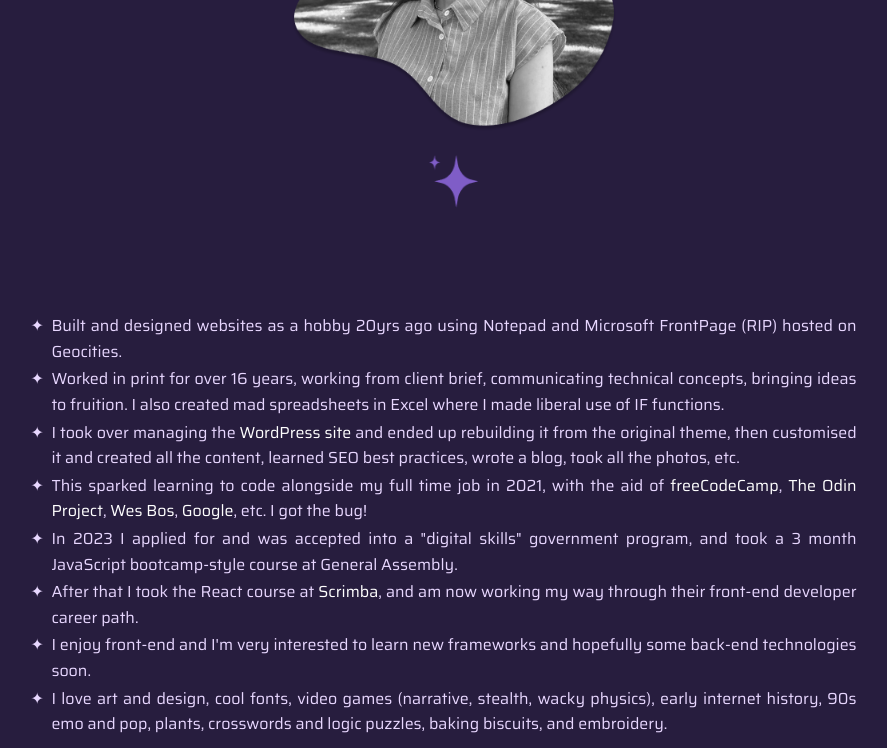
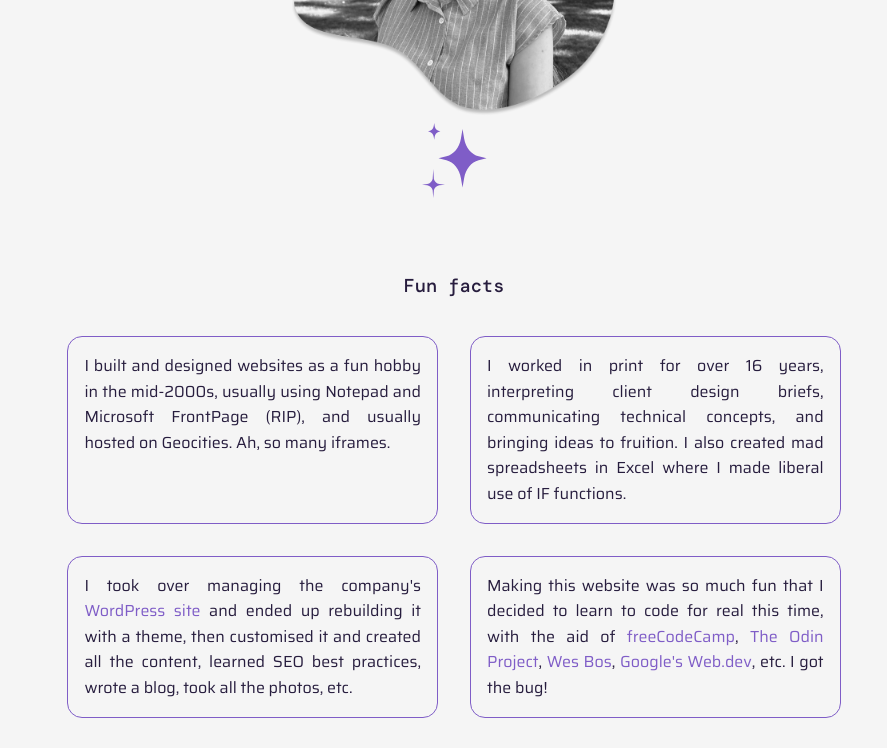
Before and after one commit to mchlol/portfolio-23, a React (Vite) app: page /about in a window 1280 px wide. Shown: the part 380-1128 px from the top of the page, without its empty margins (186-1073 px from the left). Built offline with nearby package versions, Linux system fonts and the light colour scheme.

Commit message:
restyle about page and update text

```diff
--- a/src/App.css
+++ b/src/App.css
@@ -59,6 +59,28 @@ ul {
 
 li {
   margin: 0.125rem 0;
+}
+
+h1,
+h2,
+h3,
+h4 {
+  font-family: var(--DMmono);
+}
+
+.section-header,
+h2 {
+  text-align: center;
+  font-weight: bold;
+}
+
+main {
+  padding: 1em;
+  min-height: 100vh;
+}
+
+button {
+  transition: background-color ease-in-out 150ms;
 }
 
 /* nav */
@@ -123,26 +145,8 @@ footer ul {
   font-size: 2rem;
 }
 
-h1,
-h2,
-h3,
-h4 {
-  font-family: var(--DMmono);
-}
-
-.section-header,
-h2 {
-  text-align: center;
-  font-weight: bold;
-}
-
-section {
-  padding: 1em;
-  min-height: 100vh;
-}
-
-button {
-  transition: background-color ease-in-out 150ms;
+.svg-container svg path {
+  fill: var(--darker-accent);
 }
 
 /* hero */
@@ -173,10 +177,6 @@ button {
 .hero--text p {
   font-size: 1.2rem;
   margin: 2rem 0 0 0;
-}
-
-.hero--svg-container svg path {
-  fill: var(--darker-accent);
 }
 
 .hero--links a{
@@ -261,9 +261,9 @@ button:focus {
 /* about */
 
 .about-section {
-  background-color: var(--dark);
-  color: var(--accent);
-  padding: 2em 1em;
+  background-color: var(--light);
+  color: var(--dark);
+  min-height:auto;
 }
 
 .about-section-content {
@@ -278,17 +278,29 @@ button:focus {
   padding: 1em;
   margin: 1em;
   line-height: 1.6;
+  text-align: center;
 }
 
 .about-section-text ul {
   max-width: 75ch;
   text-align: justify;
-  padding: 1em;
-  margin: 1em;
+  display: flex;
+  flex-flow: row wrap;
+  list-style-type: none;
+  padding: 0;
+  margin: 0;
 }
 
-.about-section-text a {
-  color: #fff;
+.about-section-text a:hover {
+  text-decoration: transparent;
+}
+
+.about-section-text ul li {
+  border: 1px solid var(--darker-accent);
+  border-radius: 15px;
+  padding: 1rem;
+  margin: 1rem;
+  flex: 1 1 250px;
 }
 
 .project-wrapper {
--- a/src/pages/About.jsx
+++ b/src/pages/About.jsx
@@ -14,9 +14,9 @@ export default function About() {
     }
 
     return (
-        <section className="about-section">
+        <main className="about-section">
 
-            <h2 className="section-header">About Me</h2>
+            <h2 className="section-header">About</h2>
 
             <div className="about-section-content">
 
@@ -30,28 +30,34 @@ export default function About() {
                     onMouseOut={ (e) => handleMouseOut(e)}
                     />
 
-                    <div className="about-sparks-container">
-                        <img className="sparks" src={Sparks} alt="sparkles" />
-                    </div>
+                <div className="svg-container">
+                <svg width="65" height="75" viewBox="0 0 65 75" fill="none" xmlns="http://www.w3.org/2000/svg">
+                    <path d="M64.5559 35.2985L56.6101 37.303C49.3503 39.1361 43.6758 46.0529 42.1705 54.9095L40.5279 64.5969L38.8854 54.9095C37.3801 46.0529 31.7056 39.1361 24.442 37.303L16.5 35.2985L24.442 33.2939C31.7056 31.4609 37.3801 24.5402 38.8854 15.6874L40.5279 6L42.1705 15.6874C43.6758 24.5402 49.3503 31.4609 56.6101 33.2939L64.5559 35.2985Z" fill="#D9D9D9"/>
+                    <path d="M23 61.6854L17.2897 62.2628C14.5733 62.7897 12.4521 64.7833 11.8905 67.3312L11.2751 75L10.6598 67.3312C10.0982 64.7833 7.97694 62.7897 5.26053 62.2628L0 61.6854L5.26053 61.108C7.97694 60.5811 10.0982 58.5875 10.6598 56.0376L11.2751 46L11.8905 56.0376C12.4521 58.5875 14.5733 60.5811 17.2897 61.108L23 61.6854Z" fill="#D9D9D9"/>
+                    <path d="M18.3932 8.32689L16.3467 8.89853C14.4717 9.42063 13.0083 11.3871 12.6196 13.9023L12.1966 16.6576L11.7736 13.9023C11.3848 11.3871 9.92145 9.42063 8.05028 8.89853L6 8.32689L8.05028 7.75906C9.92145 7.23696 11.3848 5.27052 11.7736 2.75149L12.1966 0L12.6196 2.75149C13.0083 5.27052 14.4717 7.23696 16.3467 7.75906L18.3932 8.32689Z" fill="#D9D9D9"/>
+                </svg>
+
+                </div>
 
                 </div>
 
                 <div className="about-section-text">
+                    <h3>Fun facts</h3>
                     <ul>
-                        <li>Built and designed websites as a hobby 20yrs ago using Notepad and Microsoft FrontPage (RIP) hosted on Geocities.</li>
-                        <li>Worked in print for over 16 years, working from client brief, communicating technical concepts, bringing ideas to fruition. I also created mad spreadsheets in Excel where I made liberal use of IF functions.</li>
-                        <li>I took over managing the <a href="https://www.mjprinting.com.au" target="_blank">WordPress site</a> and ended up rebuilding it from the original theme, then customised it and created all the content, learned SEO best practices, wrote a blog, took all the photos, etc.</li>
-                        <li>This sparked learning to code alongside my full time job in 2021, with the aid of <a href="https://www.freecodecamp.org/" target="_blank">freeCodeCamp</a>, <a href="https://www.theodinproject.com/" target="_blank">The Odin Project</a>, <a href="https://wesbos.com/courses" target="_blank">Wes Bos</a>, <a href="https://web.dev/" target="_blank">Google</a>, etc. I got the bug!</li>
-                        <li>In 2023 I applied for and was accepted into a "digital skills" government program, and took a 3 month JavaScript bootcamp-style course at General Assembly.</li>
-                        <li>After that I took the React course at <a href="https://scrimba.com" target="_blank">Scrimba</a>, and am now working my way through their front-end developer career path.</li>
-                        <li>I enjoy front-end and I'm very interested to learn new frameworks and hopefully some back-end technologies soon.</li>
-                        <li>I love art and design, cool fonts, video games (narrative, stealth, wacky physics), early internet history, 90s emo and pop, plants, crosswords and logic puzzles, baking biscuits, and embroidery.</li>
+                        <li>I built and designed websites as a fun hobby in the mid-2000s, usually using Notepad and Microsoft FrontPage (RIP), and usually hosted on Geocities. Ah, so many iframes.</li>
+                        <li>I worked in print for over 16 years, interpreting client design briefs, communicating technical concepts, and bringing ideas to fruition. I also created mad spreadsheets in Excel where I made liberal use of IF functions.</li>
+                        <li>I took over managing the company's <a href="https://www.mjprinting.com.au" target="_blank">WordPress site</a> and ended up rebuilding it with a theme, then customised it and created all the content, learned SEO best practices, wrote a blog, took all the photos, etc.</li>
+                        <li>Making this website was so much fun that I decided to learn to code for real this time, with the aid of <a href="https://www.freecodecamp.org/" target="_blank" rel="noopener">freeCodeCamp</a>, <a href="https://www.theodinproject.com/" target="_blank" rel="noopener">The Odin Project</a>, <a href="https://wesbos.com/courses" target="_blank" rel="noopener">Wes Bos</a>, <a href="https://web.dev/" target="_blank" rel="noopener">Google's Web.dev</a>, etc. I got the bug!</li>
+                        <li>In 2023 I was accepted into a "digital skills" government program, and took a 3 month JavaScript bootcamp-style course at <a href="https://generalassemb.ly/" target="_blank" rel="noopener noreferrer">General Assembly</a>.</li>
+                        <li>After that I took the React course at <a href="https://scrimba.com" target="_blank">Scrimba</a>. Now, I'm working my way through their front-end developer career path, and learning to use NextJS on the side.</li>
+                        <li>I really enjoy front-end and I'm very interested to learn new frameworks, but hopefully some back-end technologies soon.</li>
+                        <li>Aside from coding, I love art and design, cool fonts, video games (narrative, stealth, wacky physics), early internet history, 90s emo and pop, house plants, crosswords and logic puzzles, baking, and embroidery.</li>
                     </ul>
                 </div>
 
             </div>
 
-        </section>
+        </main>
 
     )
 }
```
